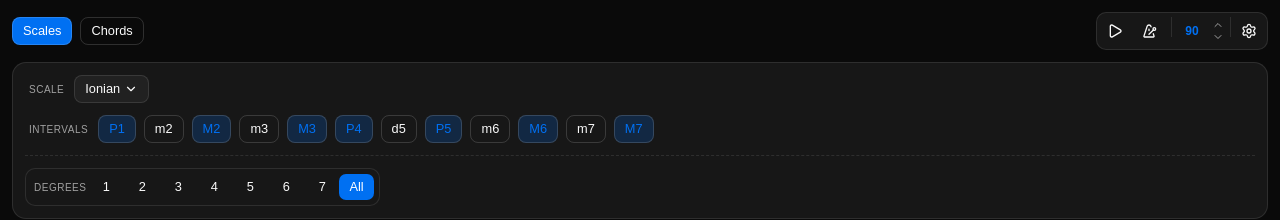
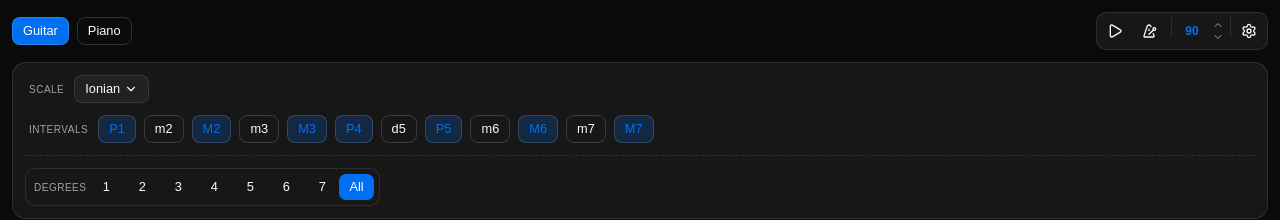
Before and after one commit to vedsarkar/fretboard-visualizer, a React (Vite) app: page / in a window 1280 px wide. Shown: the top 220 px of the page. Built offline with nearby package versions, Linux system fonts and the light colour scheme.

Commit message:
Change Scales/Chords toggle text to Guitar/Piano
Co-authored-by: Cursor <cursoragent@cursor.com>

```diff
--- a/src/App.jsx
+++ b/src/App.jsx
@@ -162,11 +162,11 @@ export default function App() {
                 onValueChange={(mode) => mode && dispatch({ type: 'setMode', mode })}
                 data-testid="mode-group"
               >
-                <ToggleGroupItem value="scales" aria-label="Scales" className={PICKED_SOLID}>
-                  Scales
+                <ToggleGroupItem value="scales" aria-label="Guitar" className={PICKED_SOLID}>
+                  Guitar
                 </ToggleGroupItem>
-                <ToggleGroupItem value="chords" aria-label="Chords" className={PICKED_SOLID}>
-                  Chords
+                <ToggleGroupItem value="chords" aria-label="Piano" className={PICKED_SOLID}>
+                  Piano
                 </ToggleGroupItem>
               </ToggleGroup>
 
```
